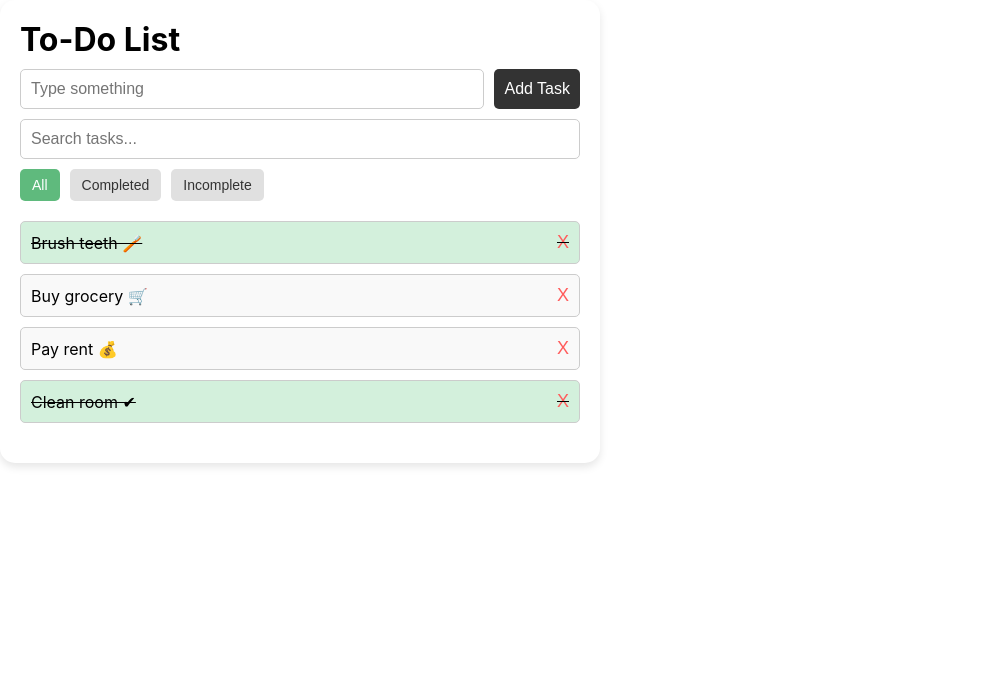
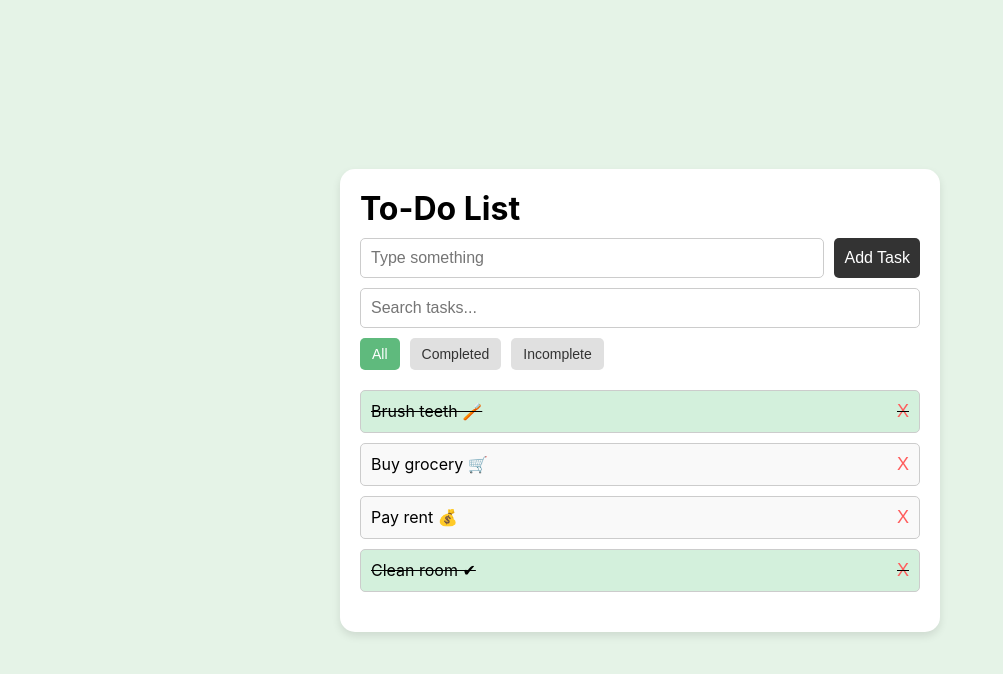
Before and after one commit to vermaprince123/todoapp, a React (Create React App) app: page / in a window 1280 px wide. Shown: the top 674 px of the page, without its empty margins (0-1003 px from the left). Built offline with nearby package versions, Linux system fonts and the light colour scheme.

Commit message:
center alignment

```diff
--- a/src/App.css
+++ b/src/App.css
@@ -3,6 +3,9 @@
   margin: 0;
   padding: 0;
   box-sizing: border-box;
+}
+
+#root{
 }
 
 /* Main Container */
--- a/src/App.tsx
+++ b/src/App.tsx
@@ -15,6 +15,7 @@
   };
 
   return (
+    <div className="app-container">
     <div className="todo-app">
       <TaskProvider>
         <h1>To-Do List</h1>
@@ -24,6 +25,7 @@
         <TaskList />
       </TaskProvider>
     </div>
+    </div>
   );
 };
 
```
Lines whose indentation alone changed are shown as unchanged.
